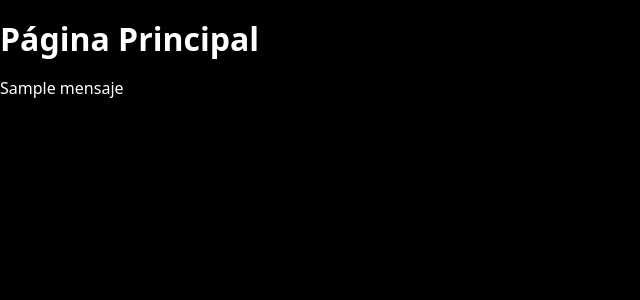
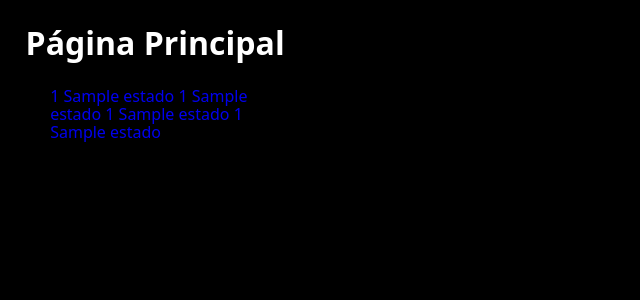
Before and after one commit to IamRodion/Mantis, a Flask app: template templates/index.html in a window 1280 px wide. Shown: the part 96-396 px from the top of the page, without its empty margins (0-640 px from the left). Run offline with Flask 2, Linux system fonts and the light colour scheme; the template is opened without the code that fills it: most values are stand-ins (such as "Sample title", 1, 10 or a date in 2020); one stand-in notice (Sample message) is shown.

Commit message:
Añade estilos con bootstrap Se han añadido estilos y estilos condicionales para mostrar la cantidad de pedidos ordenados por estados Se ha añadido código para mostrar mensajes al ser redirigido a esta plantilla

```diff
--- a/templates/index.html
+++ b/templates/index.html
@@ -2,10 +2,43 @@
 {% extends "navbar.html" %}
 
 {% block content %}
-<h1>Página Principal</h1>
-<p>{{ mensaje }}</p>
-<!-- <div>
-    <iframe src="https://www.zeitverschiebung.net/clock-widget-iframe-v2?language=es&size=medium&timezone=America%2FBogota" width="100%" height="115" frameborder="0" seamless></iframe>
-</div> -->
+
+<!-- Este código muestra mensajes en pantalla -->
+{% with mensajes = get_flashed_messages(with_categories=true) %}
+{% if mensajes %}
+    {% for categoria, mensaje in mensajes %}
+        {% if categoria == 'Rojo' %}
+            <div class="alert alert-dismissible alert-danger">
+                <button type="button" class="btn-close" data-bs-dismiss="alert"></button><span>{{ mensaje[0] }} "<strong>{{ mensaje[1] }}</strong>".</span>
+            </div>
+        {% endif %}
+        {% if categoria == 'Verde' %}
+            <div class="alert alert-dismissible alert-success">
+                <button type="button" class="btn-close" data-bs-dismiss="alert"></button><span>{{ mensaje[0] }} "<strong>{{ mensaje[1] }}</strong>".</span>
+            </div>
+        {% endif %}
+    {% endfor %}
+{% endif %}
+{% endwith %}
+<!-- Este código muestra mensajes en pantalla -->
+
+
+<div id="pagina">
+    <h1>Página Principal</h1>
+
+    <!-- Este código muestra la cantidad de casos por cada estado -->
+    <div class="list-group" id="vista-previa-estados">
+        <a href="{{url_for('verEstado', estado=estados[2][0])}}" class="d-flex justify-content-between align-items-center list-group-item list-group-item-action">{{ estados[2][0] }} <!--Pendiente-->
+            <span class="badge bg-danger rounded-pill">{{ estados[2][1] }}</span></a>
+        <a href="{{url_for('verEstado', estado=estados[0][0])}}" class="d-flex justify-content-between align-items-center list-group-item list-group-item-action">{{ estados[0][0] }} <!--En Producción-->
+            <span class="badge bg-warning rounded-pill">{{ estados[0][1] }}</span></a>
+        <a href="{{url_for('verEstado', estado=estados[3][0])}}" class="d-flex justify-content-between align-items-center list-group-item list-group-item-action">{{ estados[3][0] }} <!--Terminado-->
+            <span class="badge bg-primary rounded-pill">{{ estados[3][1] }}</span></a>
+        <a href="{{url_for('verEstado', estado=estados[1][0])}}" class="d-flex justify-content-between align-items-center list-group-item list-group-item-action">{{ estados[1][0] }} <!--Entregado-->
+            <span class="badge bg-success rounded-pill">{{ estados[1][1] }}</span></a>
+    </div>
+    <!-- Este código muestra la cantidad de casos por cada estado -->
+
+</div>
 
 {% endblock %}
```
